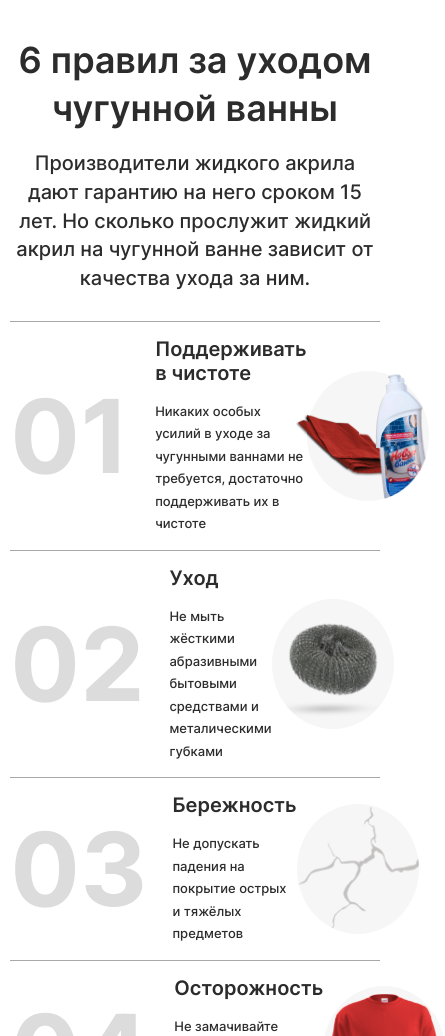
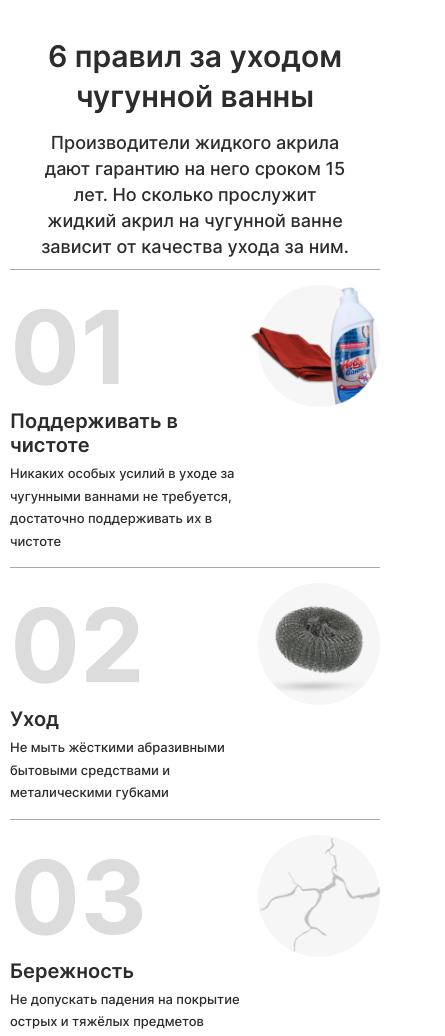
Before and after one commit to Arsen-aga/newWanna, a website: page app/pages/index.html in a window 390 px wide. Shown: the part 9600-10636 px from the top of the page, 445 px wide, since content can reach past the window. Drawn offline with nearby package versions, Linux system fonts and the light colour scheme; files that its build step writes are made by us from their sources; files whose address does not match are found by name.

Commit message:
all blocks added

```diff
--- a/app/components/rules.html
+++ b/app/components/rules.html
@@ -10,7 +10,9 @@
         зависит от качества ухода за ним.
       </p>
       <div class="rules__items">
+
         <div class="rules__item">
+          <div class="rules__item-inner">
             <div class="rules__item-num">
               01
             </div>
@@ -22,13 +24,16 @@
                 Никаких особых усилий в уходе за чугунными ваннами не требуется, достаточно поддерживать их в чистоте
               </p>
             </div>
+          </div>
           <div class="rules__item-right item-another">
             <img class="rules__item-img" data-src="images/rules/1.png" src="images/1x1.png" alt="image">
             <img class="img-absolute-1" data-src="images/rules/1-1.png" src="images/1x1.png" alt="image">
             <img class="img-absolute-2" data-src="images/rules/1-2.png" src="images/1x1.png" alt="image">
           </div>
         </div>
+
         <div class="rules__item">
+          <div class="rules__item-inner">
             <div class="rules__item-num">
               02
             </div>
@@ -40,11 +45,13 @@
                 Не мыть жёсткими абразивными бытовыми средствами и металическими губками
               </p>
             </div>
+          </div>
           <div class="rules__item-right">
             <img class="rules__item-img" data-src="images/rules/2.png" src="images/1x1.png" alt="image">
           </div>
         </div>
         <div class="rules__item">
+          <div class="rules__item-inner">
             <div class="rules__item-num">
               03
             </div>
@@ -56,11 +63,13 @@
                 Не допускать падения на покрытие острых и тяжёлых предметов
               </p>
             </div>
+          </div>
           <div class="rules__item-right">
             <img class="rules__item-img" data-src="images/rules/3.png" src="images/1x1.png" alt="image">
           </div>
         </div>
         <div class="rules__item">
+          <div class="rules__item-inner">
             <div class="rules__item-num">
               04
             </div>
@@ -72,11 +81,13 @@
                 Не замачивайте цветные вещи и не пользуйтесь красящими веществами
               </p>
             </div>
+          </div>
           <div class="rules__item-right">
             <img class="rules__item-img" data-src="images/rules/4.png" src="images/1x1.png" alt="image">
           </div>
         </div>
         <div class="rules__item">
+          <div class="rules__item-inner">
             <div class="rules__item-num">
               05
             </div>
@@ -89,11 +100,13 @@
                 Акрил боится воду температурой выше 80 градусов
               </p>
             </div>
+          </div>
           <div class="rules__item-right item-another">
             <img class="rules__item-img img-absolute-3" data-src="images/rules/5.png" src="images/1x1.png" alt="image">
           </div>
         </div>
         <div class="rules__item">
+          <div class="rules__item-inner">
             <div class="rules__item-num">
               06
             </div>
@@ -105,11 +118,11 @@
                 Защищать дно и стенки ванны от когтей животных металлических тазов
               </p>
             </div>
+          </div>
           <div class="rules__item-right">
             <img class="rules__item-img" data-src="images/rules/6.png" src="images/1x1.png" alt="image">
           </div>
         </div>
-
       </div>
     </div>
   </div>
--- a/app/scss/_rules.scss
+++ b/app/scss/_rules.scss
@@ -31,6 +31,12 @@
     align-items: center;
     border-bottom: 1px solid #A8A8A8;
 
+    &-inner {
+      display: flex;
+      justify-content: space-between;
+      align-items: center;
+    }
+
     &-num {
       color: #DCDCDC;
       text-transform: uppercase;
@@ -62,7 +68,8 @@
       border-radius: 50%;
       background-color: #F6F6F6;
     }
-    &-img{
+
+    &-img {
       position: absolute;
       height: 100%;
       width: 100%;
@@ -121,3 +128,54 @@
   }
 
 }
+
+@media (max-width: 686px) {
+  .rules {
+    padding-top: 45px;
+
+    &__title {
+      margin: 0 auto 13px;
+      max-width: 325px;
+      font-size: 30px;
+    }
+
+    &__descr {
+      max-width: 315px;
+      margin: 0 auto 10px;
+      font-size: 18px;
+    }
+
+    &__item {
+      align-items: start;
+
+      &-inner {
+        flex-direction: column;
+        align-items: start;
+      }
+
+      &-title {
+        margin-bottom: 5px;
+      }
+
+      &-descr {
+        font-size: 13px;
+      }
+
+      &-right {
+        height: 108px;
+        width: 108px;
+      }
+    }
+  }
+
+  .item-another .img-absolute-1 {
+    width: 80px;
+    left: -27px;
+  }
+
+  .img-absolute-2 {
+    width: 96px;
+    top: -16px;
+    right: -14px;
+  }
+}
```
Also changed, not shown: app/index.html (+14 -1 lines). Lines whose indentation alone changed are shown as unchanged.
